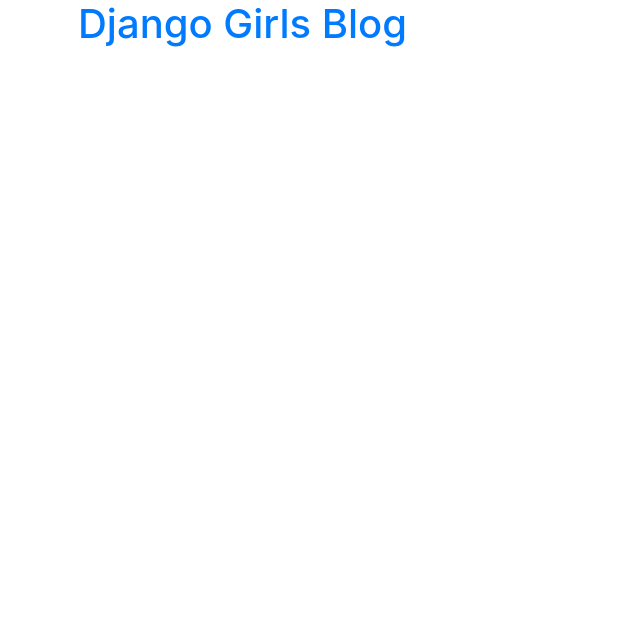
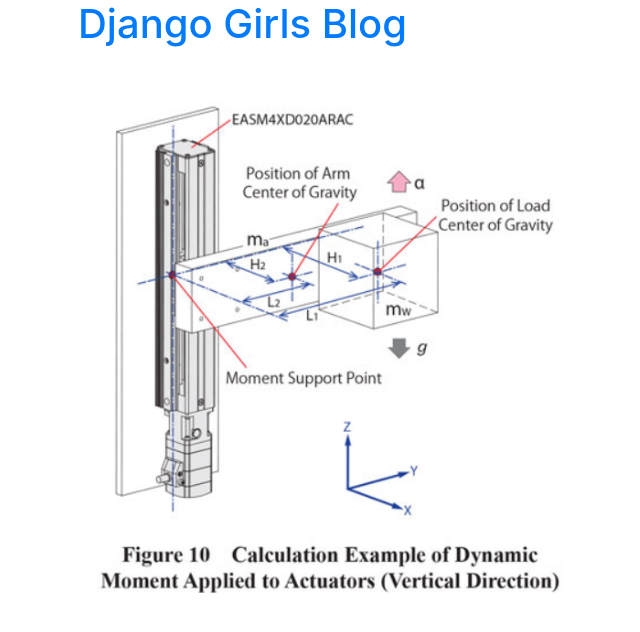
Before and after one commit to lateralligatior/engcalcrep, a Django app: page / in a window 1280 px wide. Shown: the top 632 px of the page, without its empty margins (7-647 px from the left). Run offline with Django 3.2, Linux system fonts and the light colour scheme; data that the repository does not hold is empty.

Commit message:
image folder 3

```diff
--- a/vertical/templates/vertical/base.html
+++ b/vertical/templates/vertical/base.html
@@ -27,5 +27,8 @@
                     </div>
                 </div>
             </main>
+            <div class = "col-md-6">
+                <img src="{% static '/images/verticalmomentload.png' %}" class="img-fluid" alt="oooooop">
+            </div>
     </body>
 </html>
```
